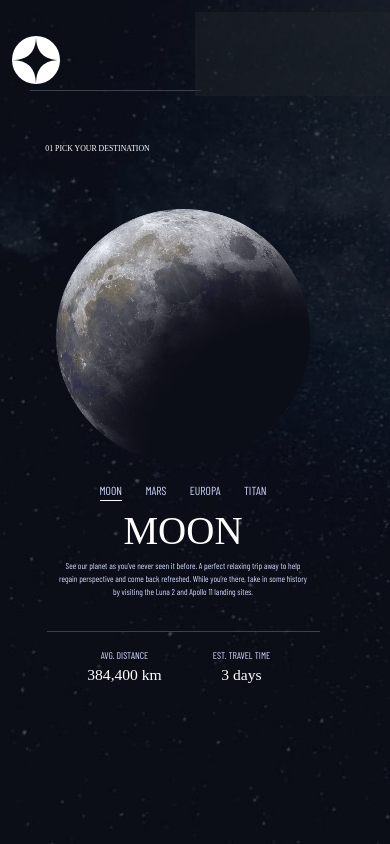
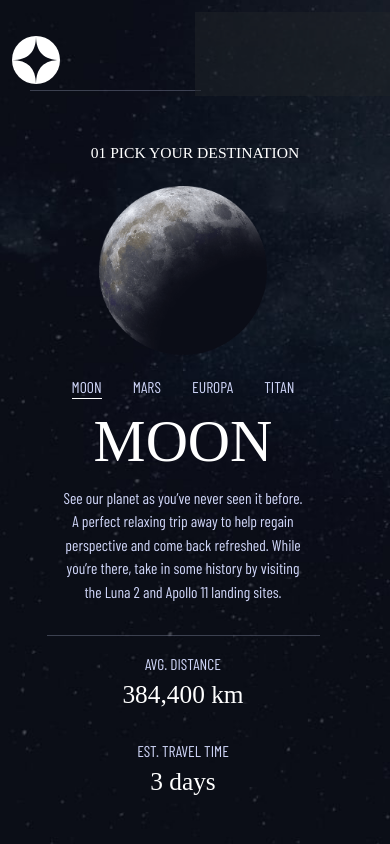
Before and after one commit to Toppedyk/space-tour, an Angular app: page / in a window 390 px wide. Both pictures are taken after a click on the button "EXPLORE". Built offline with nearby package versions, Linux system fonts and the light colour scheme; a web font is replaced by a local one.

Commit message:
destination mobile sizing

```diff
--- a/src/app/Pages/destination/destination.component.css
+++ b/src/app/Pages/destination/destination.component.css
@@ -118,7 +118,7 @@ hr{
 .subheading2{
   font-size: 2.5vw;
 }
-.col-5 {
+.numbers {
   width: 30vw;
   text-align: center;
 }
@@ -135,4 +135,36 @@ hr{
     width: 100vw;
     overflow: hidden;
   }
+  .heading4{
+    font-size: 4vw;
+  }
+    .picture{
+  display: flex;
+  justify-content: center;
+  height: 20vh;
 }
+.mobile{
+  margin-top: 4em !important;
+}
+.nav-item{
+  font-size: 4vw;
+}
+.heading2{
+  font-size: 15vw;
+}
+.description-text{
+  font-size: 4vw;
+}
+.numbers {
+  width: 100%;
+  text-align: center;
+}
+.subheading1{
+  font-size: 6.5vw;
+  margin-bottom: 1em;
+
+}
+.subheading2{
+  font-size: 4vw;
+}
+}
--- a/src/app/Pages/destination/destination.component.html
+++ b/src/app/Pages/destination/destination.component.html
@@ -3,14 +3,14 @@
     <app-navbar></app-navbar>
   </div>
   <div class="row">
-    <div class="col-6">
+    <div class="col-md-6">
       <div class="row">
         <div class="col text-center mt-5">
           <h1 class="heading4">01 PICK YOUR DESTINATION</h1>
         </div>
       </div>
     </div>
-    <div class="row mt-5">
+    <div class="row mt-5 mobile">
       <div class="col-lg-7 picture">
         <img
           class="img-fluid"
@@ -51,13 +51,13 @@
         </div>
         <hr />
         <div class="row">
-          <div class="col-5  flex-column">
+          <div class="col-md-5 flex-column numbers">
             <div class="subheading2">AVG. DISTANCE</div>
             <div class="subheading1">
               {{ activeDestination.distance }}
             </div>
           </div>
-          <div class="col-5  flex-column float-left">
+          <div class="col-md-5  flex-column float-left numbers">
             <div class="subheading2">EST. TRAVEL TIME</div>
             <div class="subheading1">{{ activeDestination.travel }}</div>
           </div>
```
